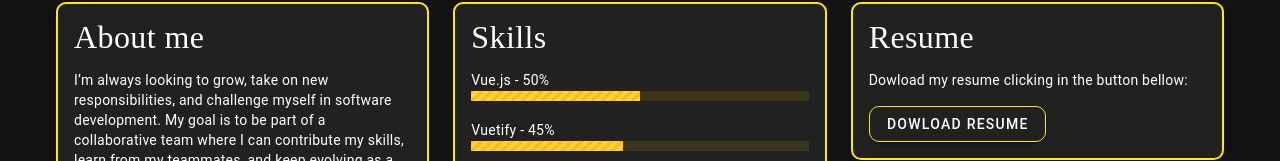
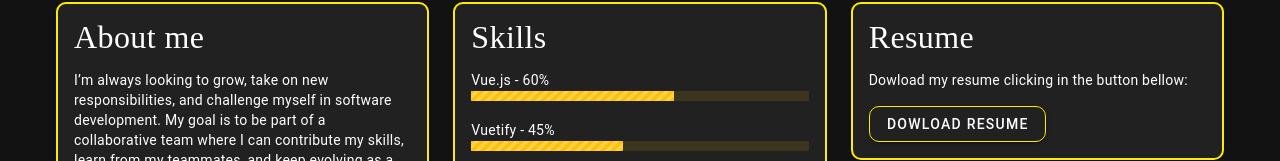
Before and after one commit to jcurci/Personal-PortfolioV2, a Vue app: page /Resumo in a window 1280 px wide. Shown: the part 177-338 px from the top of the page. Built offline with nearby package versions, Linux system fonts and the light colour scheme.

Commit message:
skillbar e title fix

```diff
--- a/index.html
+++ b/index.html
@@ -4,7 +4,7 @@
     <meta charset="UTF-8">
     <link rel="icon" href="/favicon.ico">
     <meta name="viewport" content="width=device-width, initial-scale=1.0">
-    <title>Welcome to Vuetify 3</title>
+    <title>Portfolio-V2</title>
   </head>
   <body>
     <div id="app"></div>
--- a/src/pages/Resumo.vue
+++ b/src/pages/Resumo.vue
@@ -86,7 +86,7 @@
     data() {
       return {
         skills: [
-          { name: 'Vue.js', value: 50},
+          { name: 'Vue.js', value: 60},
           { name: 'Vuetify', value: 45 },
           { name: 'React', value: 20 },
           { name: 'Angular', value: 10 },
```
